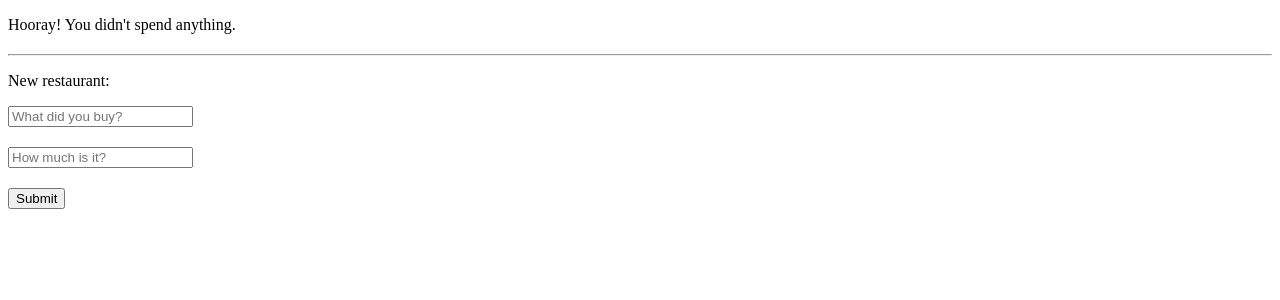
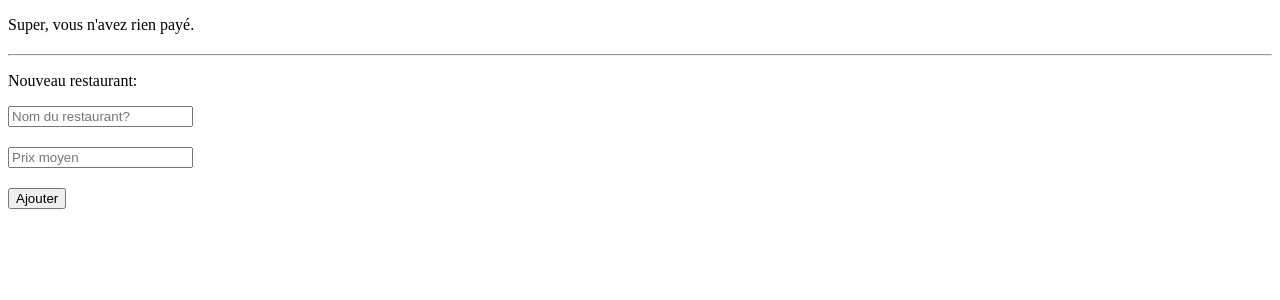
Before and after one commit to ChrisTram/Cours-M1-MIAGE-TP-WEB, a Vue app in the folder TP01/expenses/: page / in a window 1280 px wide. Shown: the top 300 px of the page. Built offline with nearby package versions, Linux system fonts and the light colour scheme; what vue-firestore would draw is missing.

Commit message:
Localization fr

```diff
--- a/TP01/expenses/src/components/Restaurants.vue
+++ b/TP01/expenses/src/components/Restaurants.vue
@@ -3,27 +3,27 @@
         <div v-if="restaurants.length">
             <ol>
                 <li v-for="(restaurant, index) in restaurants" :key="index">
-                    {{restaurant.name}} - {{restaurant.amount}} <button @click="removerestaurant(restaurant)">Remove</button>
+                    {{restaurant.name}} - {{restaurant.amount}} <button @click="removerestaurant(restaurant)">Supprimer</button>
                 </li>
             </ol>
             <p>Total: {{total}}</p>
         </div>
 
         <div v-else>
-            <p>Hooray! You didn't spend anything.</p>
+            <p>Super, vous n'avez rien payé.</p>
         </div>
 
         <hr>
-        <p>New restaurant:</p>
+        <p>Nouveau restaurant:</p>
         <form v-on:submit.prevent>
             <div>
-                <input type="text" v-model="name" placeholder="What did you buy?">
+                <input type="text" v-model="name" placeholder="Nom du restaurant?">
             </div>
             <div>
-                <input type="text" v-model="amount" placeholder="How much is it?">
+                <input type="text" v-model="amount" placeholder="Prix moyen">
             </div>
             <div>
-                <button @click="addrestaurant()">Submit</button>
+                <button @click="addrestaurant()">Ajouter</button>
             </div>
         </form>
     </div>
```
